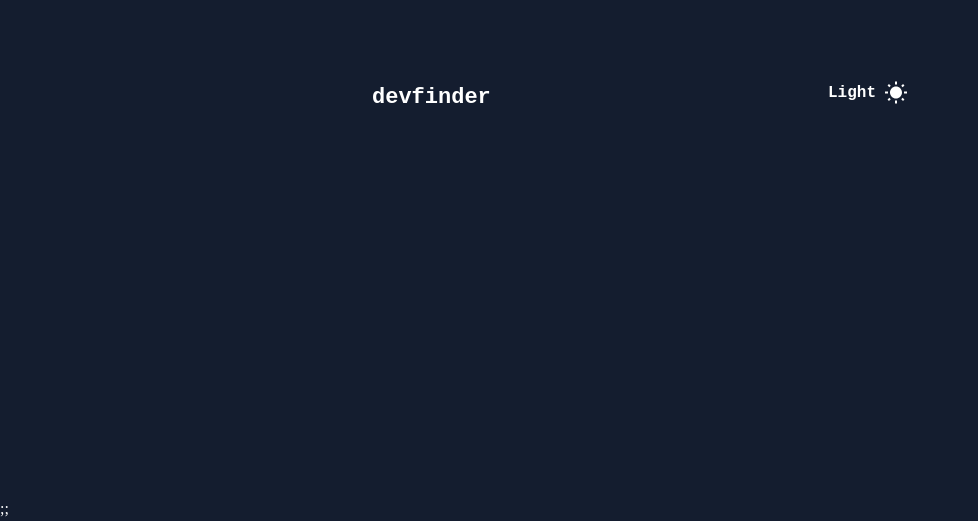
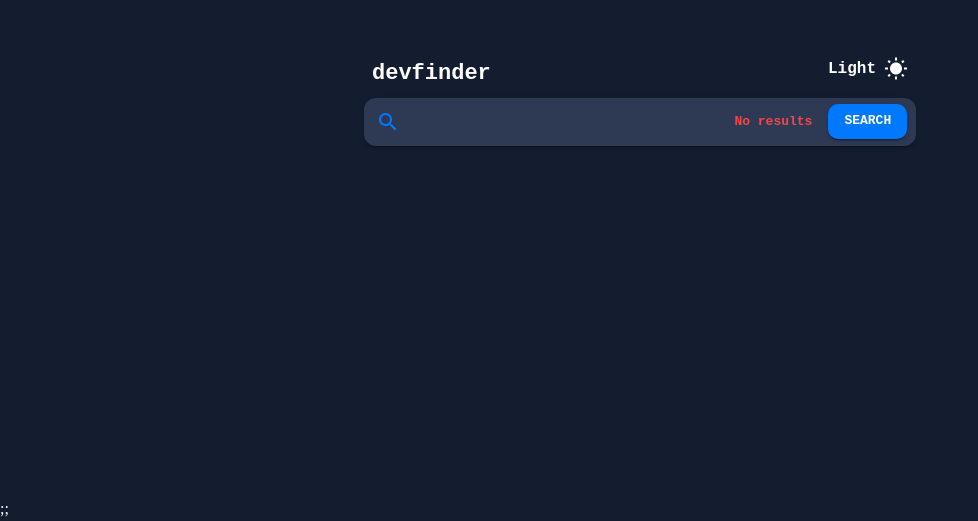
Before and after one commit to moayed-mustafa/github-users, a React (Create React App) app: page / in a window 1280 px wide. Shown: the part 303-824 px from the top of the page, without its empty margins (0-978 px from the left). Built offline with nearby package versions, Linux system fonts and the light colour scheme.

Commit message:
search bar design done

```diff
--- a/src/App.tsx
+++ b/src/App.tsx
@@ -1,9 +1,10 @@
 import Layout from "./layout/main-layout.tsx";
 import { useContext } from "react";
-import _ThemeProvider, { ThemeContext } from "./context/theme-context.tsx";
+import { ThemeContext } from "./context/theme-context.tsx";
 import { ThemeProvider } from '@mui/material/styles';
 import { buildTheme } from "./theme/theme.ts";
 import Header from "./components/header.tsx";
+import SearchBar from "./components/search.tsx"
 
 function App() {
   const { mode } = useContext(ThemeContext);
@@ -11,7 +12,8 @@ function App() {
   return (
     <ThemeProvider theme={theme}>
       <Layout>
-        <Header></Header>
+        <Header />
+        <SearchBar />
       </Layout>
     </ThemeProvider>
   );
--- a/src/components/header.tsx
+++ b/src/components/header.tsx
@@ -37,7 +37,7 @@ const Customtypo = styled(Typography)(({ theme }) => ({
   borderRadius: "10px",
   display: "flex",
   '&:hover': {
-    color: theme.palette.text.secondary,
+    color: theme.palette.secondary.main,
     transition: "color ease-in-out 400ms"
   },
 }));
--- /dev/null
+++ b/src/components/search.tsx
@@ -0,0 +1,28 @@
+import React from "react"
+import SearchIcon from '@mui/icons-material/Search';
+import { Button, Paper, Typography } from "@mui/material";
+import { strings } from "../strings.ts";
+import IconButton from "@mui/material/IconButton";
+import InputBase from "@mui/material/InputBase";
+const SearchBar = () => {
+  return (
+    <Paper elevation={2} sx={{
+      width: "100%",
+      display: 'flex',
+      alignItems: "center",
+      padding: "4px",
+      boxSizing: "border-box",
+      borderRadius: "12px"
+    }}>
+      <IconButton >
+        <SearchIcon color="primary" />
+      </IconButton>
+      <InputBase sx={{ width: "60%" }} />
+      <Typography color="error" variant="h4">{strings.error}</Typography>
+      <Button sx={{ margin: "0 2px 0 16px" }} variant="contained">{strings.search}</Button>
+    </Paper>
+
+  )
+}
+
+export default SearchBar
--- a/src/strings.ts
+++ b/src/strings.ts
@@ -1,5 +1,7 @@
 export const strings = {
   mainTitle: "devfinder",
   light: "Light",
-  dark: "Dark"
+  dark: "Dark",
+  error: "No results",
+  search: "Search"
 };
--- a/src/theme/theme.ts
+++ b/src/theme/theme.ts
@@ -10,7 +10,7 @@ const getDesignTokens = (mode: PaletteMode) => ({
     mode,
     ...(mode === "light" ? {
       background: {
-        default: Colors.light.lightGrey(),
+        default: Colors.light.lighterGrey(),
         paper: Colors.light.white(),
       },
       text: {
@@ -64,6 +64,30 @@ const getDesignTokens = (mode: PaletteMode) => ({
       fontWeight: "bold"
     },
   },
+  components: {
+    MuiButton: {
+      styleOverrides: {
+        root: {
+          borderRadius: "10px",
+          fontFamily: "monospace",
+          fontSize: "13px",
+          fontWeight: "bold",
+          '&:hover': {
+            background: Colors.light.hoverBlue(),
+          }
+        }
+      }
+    },
+    MuiInputBase: {
+      styleOverrides: {
+        root: {
+          fontWeight: "light",
+          fontsize: "8px",
+          fontFamily: "monospace",
+        }
+      }
+    },
+  }
 });
 
 export const buildTheme = (mode: PaletteMode) => {
```
